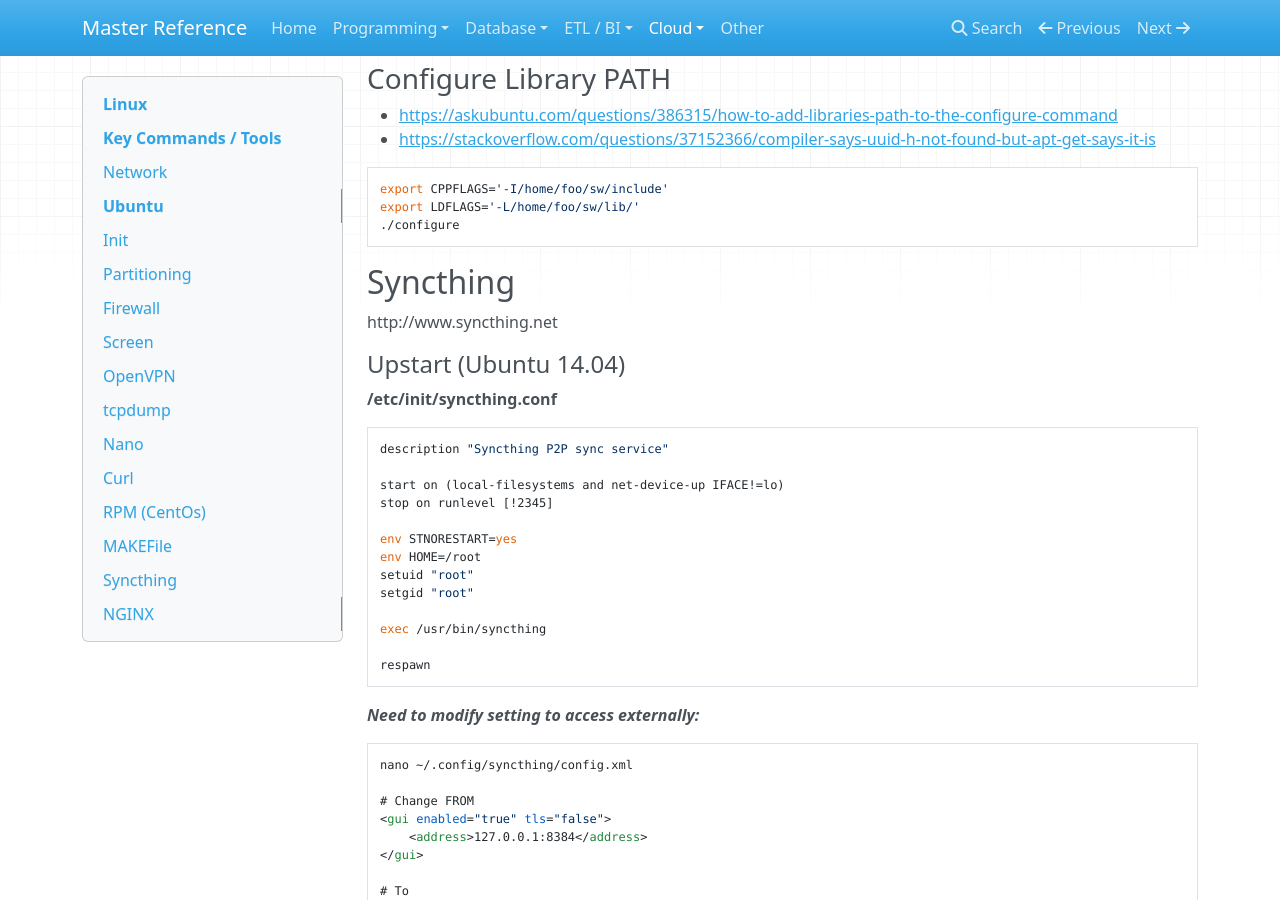
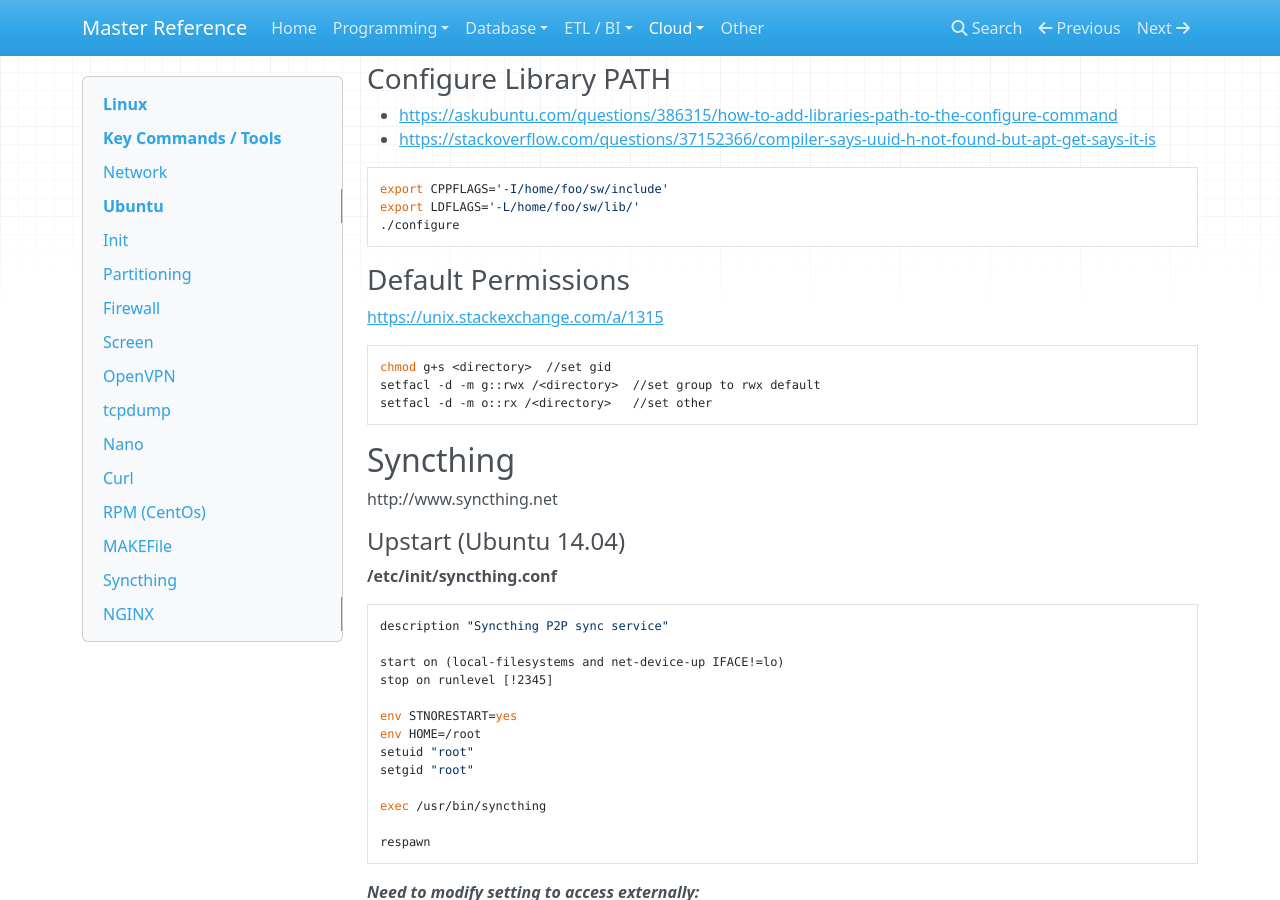
Before and after one commit to flarco/ref-docs, an MkDocs documentation site: the page built from docs/cloud/linux.md, in a window 1280 px wide and 900 px high, scrolled down 5557 px. Built offline with MkDocs 1.6.1, drawn with Linux system fonts in a browser that asks for light colours; nearby versions of some CDN libraries; old or Windows-style settings are respelled for this version of MkDocs.

Commit message:
Default Permissions

````diff
--- a/docs/cloud/linux.md
+++ b/docs/cloud/linux.md
@@ -292,6 +292,16 @@
 ./configure
 ```
 
+### Default Permissions
+
+<https://unix.stackexchange.com/a/1315>
+
+```bash
+chmod g+s <directory>  //set gid
+setfacl -d -m g::rwx /<directory>  //set group to rwx default
+setfacl -d -m o::rx /<directory>   //set other
+```
+
 ## Syncthing
 
 http://www.syncthing.net
````
